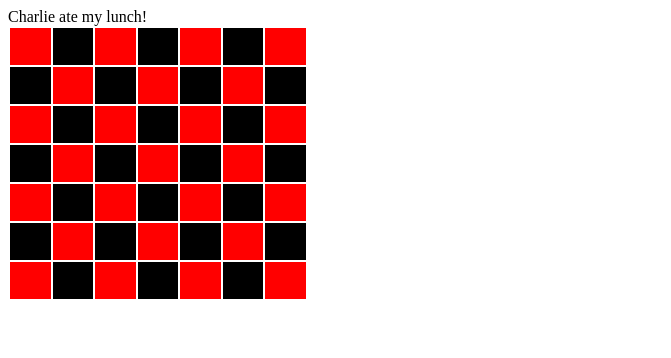
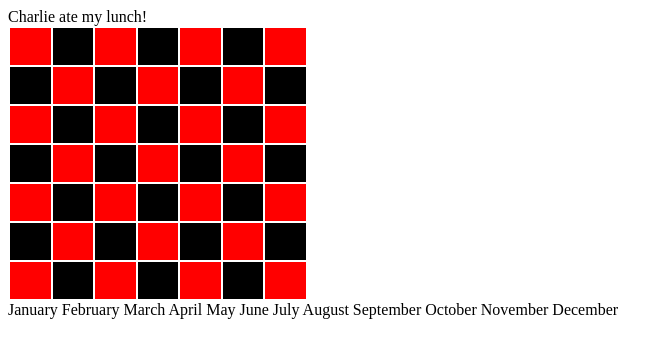
Before and after one commit to EmrysSM/WebProgramming, a PHP site: page /assignment3/index.php in a window 1280 px wide. Shown: the top 358 px of the page, without its empty margins (0-671 px from the left). Run offline with PHP 8.4, Linux system fonts and the light colour scheme.

Commit message:
created echo loop of array, finished part 3.1

```diff
--- a/assignment3/index.php
+++ b/assignment3/index.php
@@ -51,6 +51,16 @@
             echo "</tr>\n";
         }
         echo "</table>\n";
+
+        // Part 3
+        $month = array ('January', 'February', 'March', 'April',
+            'May', 'June', 'July', 'August',
+            'September', 'October', 'November', 'December');
+
+        for ($i = 0; $i < sizeof($month); $i++) {
+            echo "$month[$i] ";
+        }
+        echo "\n";
     ?>
 </body>
 </html>
```
